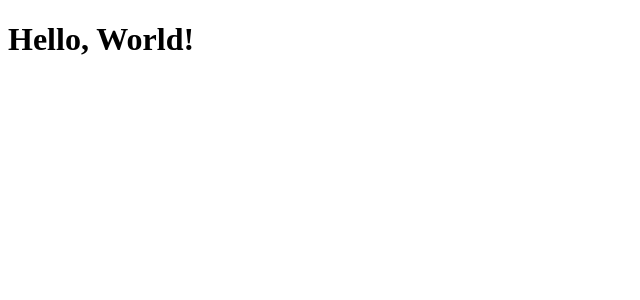
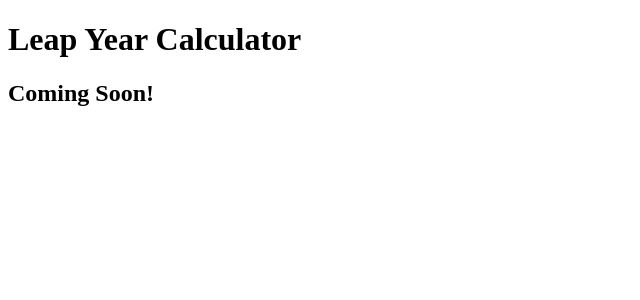
Before and after one commit to braddle/leapyear, a Next.js app: page / in a window 1280 px wide. Shown: the top 300 px of the page, without its empty margins (0-640 px from the left). Built offline with nearby package versions, Linux system fonts and the light colour scheme.

Commit message:
Coming soon annoucement
Co-authored-by: Rory Grieve <rhrg500@gmail.com>

```diff
--- a/app/page.tsx
+++ b/app/page.tsx
@@ -3,5 +3,8 @@
 };
 
 export default function Page() {
-  return <h1>Hello, World!</h1>;
+  return <div>
+    <h1>Leap Year Calculator</h1>
+  <h2>Coming Soon!</h2>
+  </div>;
 }
```
